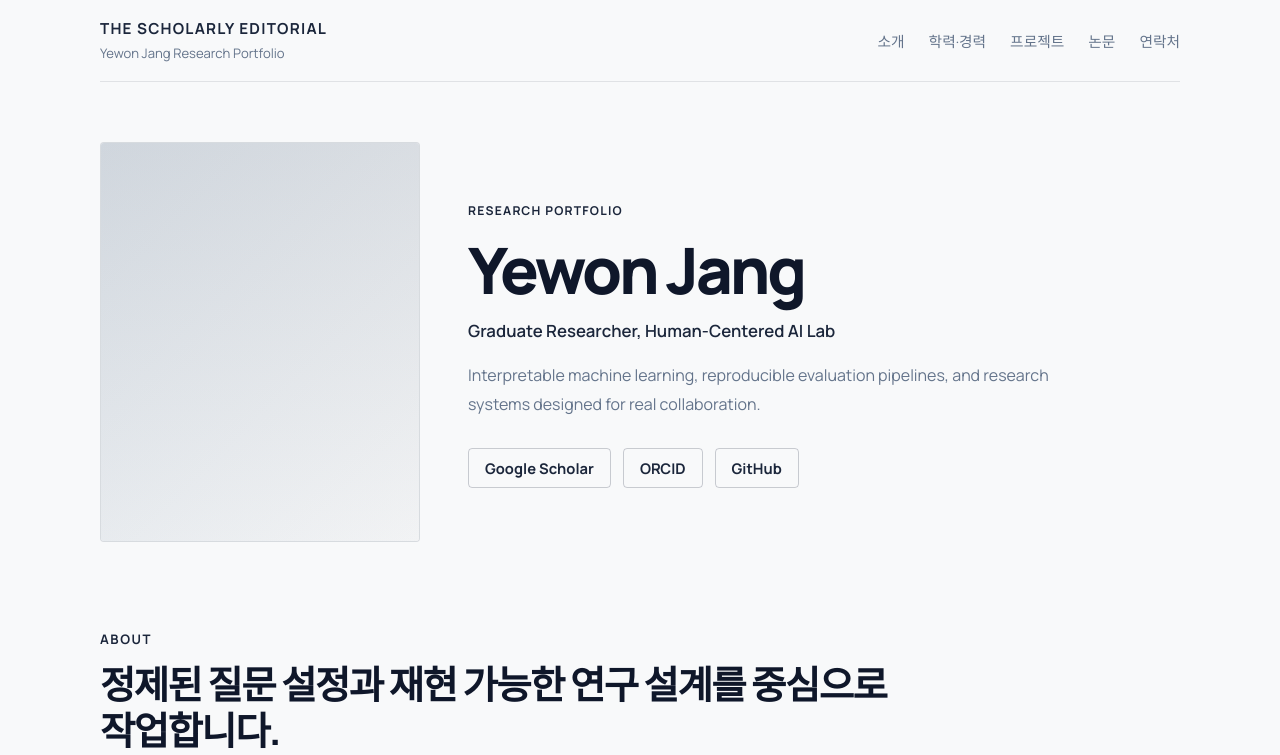
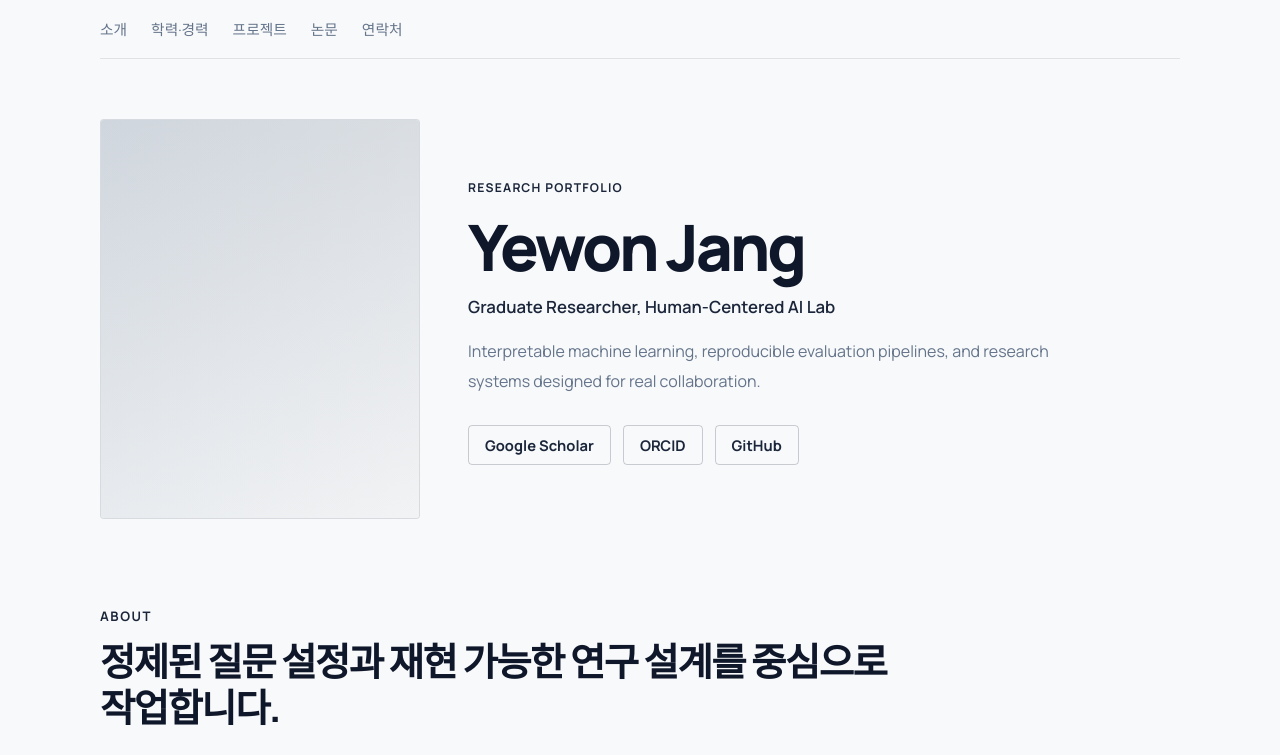
Before and after one commit to minwoo1119/yewon-jang, a Next.js app in the folder frontend/: page / in a window 1280 px wide. Shown: the top 755 px of the page. Built offline with nearby package versions, Linux system fonts and the light colour scheme.

Commit message:
fix: 헤더 디자인 수정

```diff
--- a/frontend/src/app/page.module.css
+++ b/frontend/src/app/page.module.css
@@ -22,25 +22,6 @@
   background: rgba(248, 249, 250, 0.96);
   backdrop-filter: blur(8px);
   border-bottom: 1px solid var(--border-subtle);
-}
-
-.brand {
-  display: flex;
-  align-items: center;
-}
-
-.brandName {
-  font-size: 0.95rem;
-  font-weight: 700;
-  letter-spacing: 0.08em;
-  text-transform: uppercase;
-  color: var(--accent);
-}
-
-.brandRole {
-  margin-top: 3px;
-  font-size: 0.82rem;
-  color: var(--text-muted);
 }
 
 .nav {
--- a/frontend/src/app/page.tsx
+++ b/frontend/src/app/page.tsx
@@ -4,12 +4,6 @@ export default function Home() {
   return (
     <div className={styles.page}>
       <header className={styles.header}>
-        <div className={styles.brand}>
-          <div>
-            <p className={styles.brandName}>The Scholarly Editorial</p>
-            <p className={styles.brandRole}>Yewon Jang Research Portfolio</p>
-          </div>
-        </div>
         <nav className={styles.nav}>
           <a href="#about">소개</a>
           <a href="#background">학력·경력</a>
```
